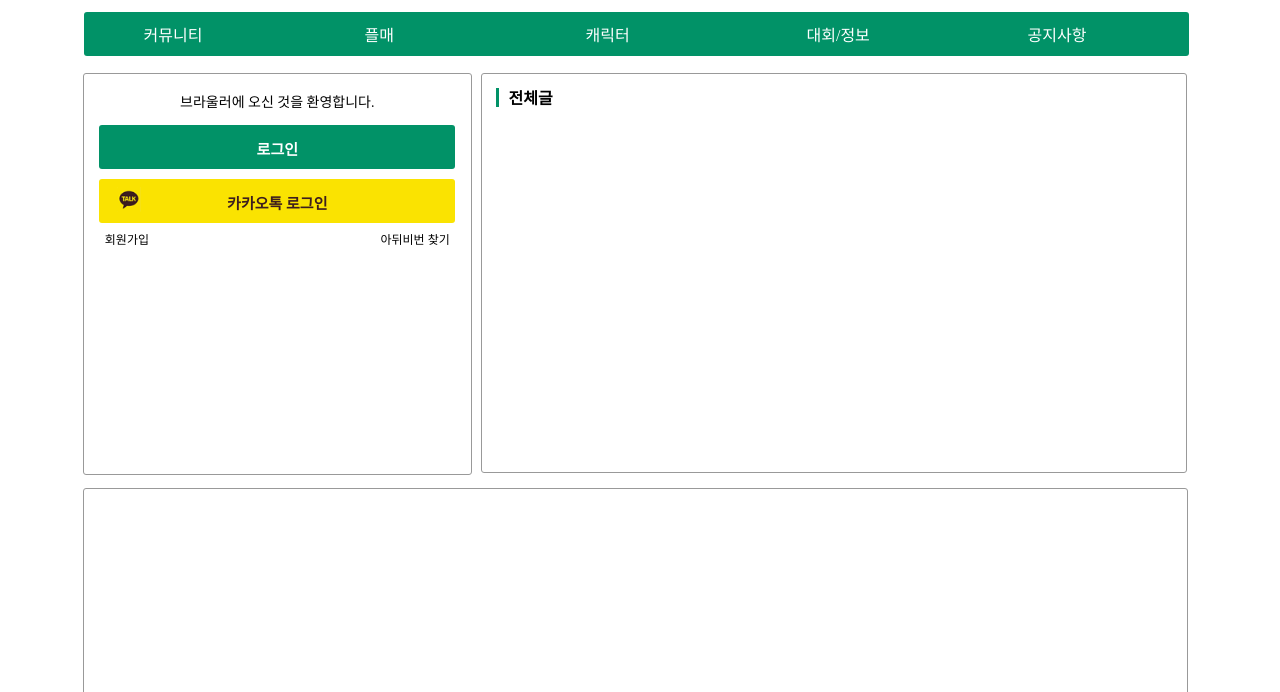
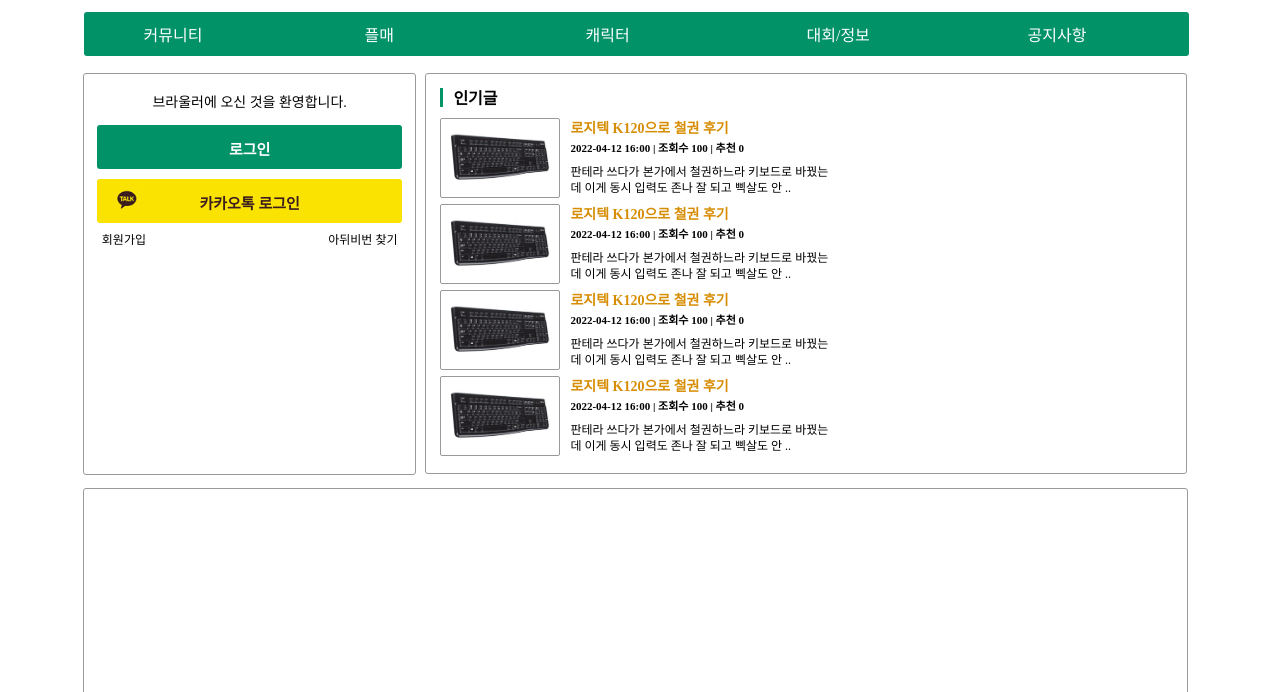
Before and after one commit to HanCoding/brawler, a plain HTML site: page index.html in a window 1280 px wide. Shown: the part 108-800 px from the top of the page. Drawn offline with Linux system fonts and the light colour scheme; a web font is replaced by a local one.

Commit message:
index 페이지 레이아웃 수정

```diff
--- a/css/index.css
+++ b/css/index.css
@@ -83,8 +83,8 @@ header {
 
 /* 메인 윗 부분 left */
 .main-top-left {
-  width: 35%;
-  height: 100%;
+  width: 30%;
+  height: 400px;
   border: 1px solid #999;
   border-radius: 3px;
 }
@@ -154,8 +154,8 @@ header {
 
 /* 메인 윗 부분 right */
 .main-top-right {
-  width: 64%;
-  height: 100%;
+  width: 69%;
+  height: 401px;
   border: 1px solid #999;
   border-radius: 3px;
   padding : 14px;
@@ -169,6 +169,62 @@ header {
   padding-top: 3px;
 }
 
+.article-all-main {
+  margin-top: 1px;
+  width: 100%;
+  height: 92%;
+  /* border: 1px solid #999; */
+  border-radius: 4px;
+  box-sizing: border-box;
+  padding : 10px 0;
+}
+
+.article-all-main > ul {
+  display: flex;
+}
+
+.article-at {
+  display: flex;
+  width: 400px;
+  transition: 0.2s;
+  margin-bottom: 3px;
+}
+.article-at:hover {
+  margin-left: 5px;
+  display: flex;
+  width: 400px;
+}
+
+.article-all-main-img {
+  border: 1px solid #999;
+  border-radius: 2px;
+  width: 120px;
+  height: 80px;
+  padding : 8px;
+  box-sizing: border-box;
+}
+
+.article-title-area {
+  padding : 4px 10px;
+}
+
+.article-title-area > .title{
+  color : rgb(215, 141, 3);
+  font-size: 14px;
+  font-weight: bold;
+}
+
+.article-title-area> .date {
+  margin-top: 7px;
+  font-size: 11px;
+  font-weight: bold;
+}
+
+.article-title-area> .content {
+  margin-top: 10px;
+  font-size: 12px;
+  line-height: 16px;
+}
 
 
 /* 메인 bottom 시작 */
--- a/index.html
+++ b/index.html
@@ -59,8 +59,54 @@
           </div>
         </div>
         <div class="main-top-right">
-          <div>
-            <div class="article-all-header">전체글</div>
+          <div class="article-all-header">인기글</div>
+          <div class="article-all-main">
+            <ul>
+              <li>
+                <a href="#" class="article-at">
+                  <div class="article-img-area">
+                    <img class="article-all-main-img" src="img/keyboard.png"></img>
+                  </div>
+                  <div class="article-title-area">
+                    <p class="title">로지텍 K120으로 철권 후기</p>
+                    <p class="date">2022-04-12 16:00 | 조회수 100 | 추천 0</p>
+                    <p class="content">판테라 쓰다가 본가에서 철권하느라 키보드로 바꿨는데 이게 동시 입력도 존나 잘 되고 삑살도 안 ..</p>
+                  </div>
+                </a>
+                <a href="#" class="article-at">
+                  <div class="article-img-area">
+                    <img class="article-all-main-img" src="img/keyboard.png"></img>
+                  </div>
+                  <div class="article-title-area">
+                    <p class="title">로지텍 K120으로 철권 후기</p>
+                    <p class="date">2022-04-12 16:00 | 조회수 100 | 추천 0</p>
+                    <p class="content">판테라 쓰다가 본가에서 철권하느라 키보드로 바꿨는데 이게 동시 입력도 존나 잘 되고 삑살도 안 ..</p>
+                  </div>
+                </a>
+                <a href="#" class="article-at">
+                  <div class="article-img-area">
+                    <img class="article-all-main-img" src="img/keyboard.png"></img>
+                  </div>
+                  <div class="article-title-area">
+                    <p class="title">로지텍 K120으로 철권 후기</p>
+                    <p class="date">2022-04-12 16:00 | 조회수 100 | 추천 0</p>
+                    <p class="content">판테라 쓰다가 본가에서 철권하느라 키보드로 바꿨는데 이게 동시 입력도 존나 잘 되고 삑살도 안 ..</p>
+                  </div>
+                </a>
+                <a href="#" class="article-at">
+                  <div class="article-img-area">
+                    <img class="article-all-main-img" src="img/keyboard.png"></img>
+                  </div>
+                  <div class="article-title-area">
+                    <p class="title">로지텍 K120으로 철권 후기</p>
+                    <p class="date">2022-04-12 16:00 | 조회수 100 | 추천 0</p>
+                    <p class="content">판테라 쓰다가 본가에서 철권하느라 키보드로 바꿨는데 이게 동시 입력도 존나 잘 되고 삑살도 안 ..</p>
+                  </div>
+                </a>
+              </li>
+              <li>
+              </li>
+            </ul>
           </div>
         </div>
       </div>
```
Also changed, not shown: img/keyboard.png (added).
